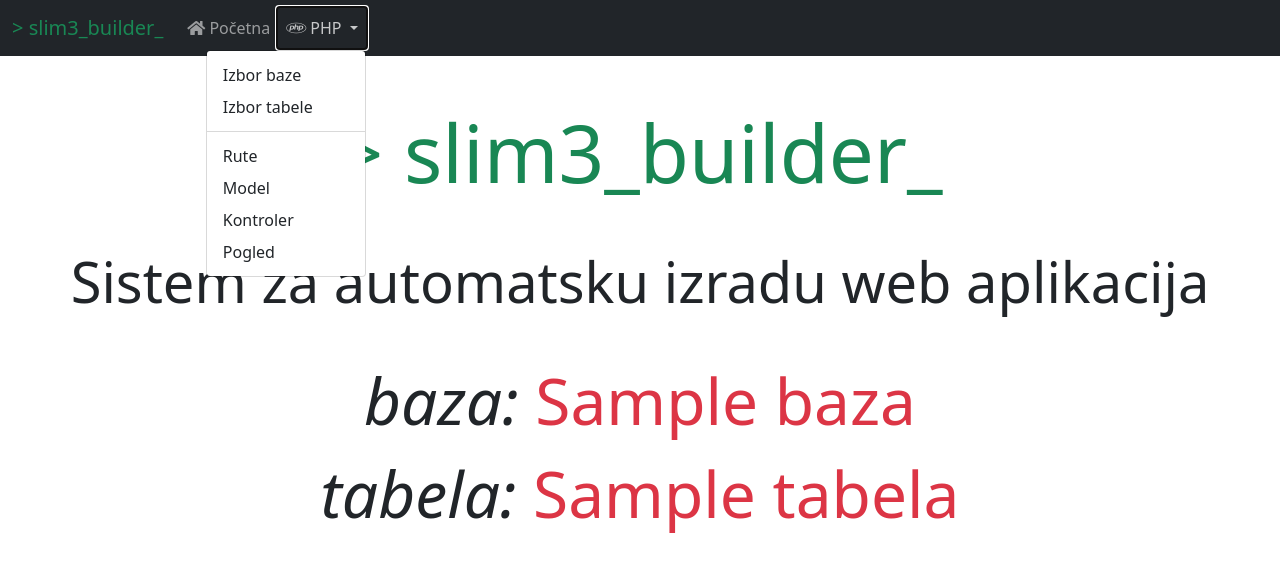
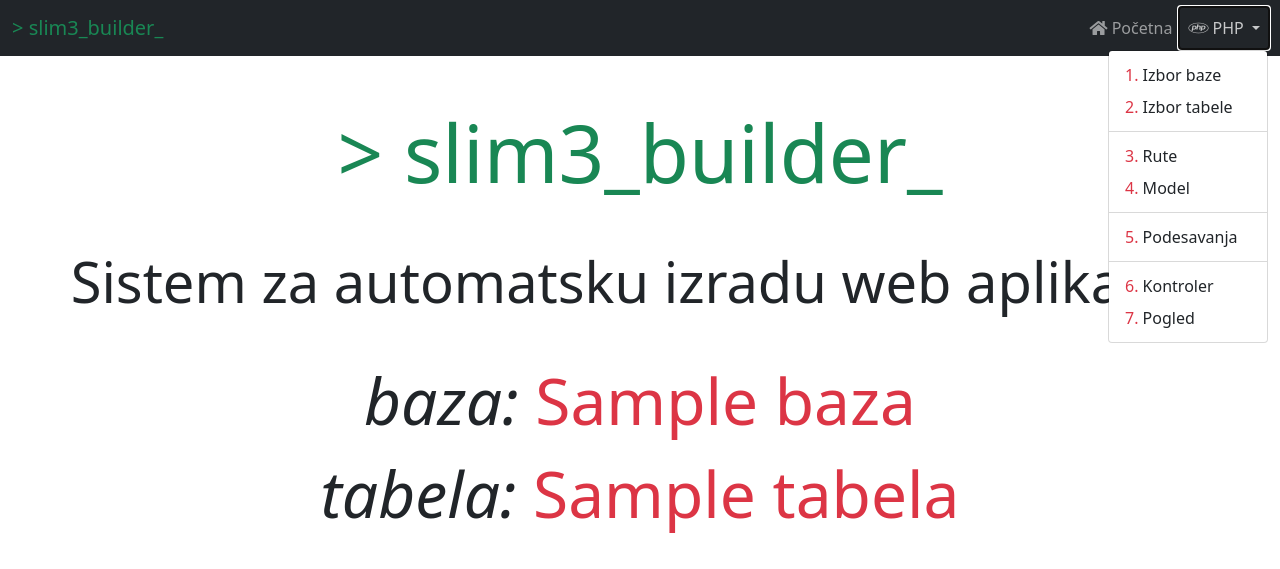
Before and after one commit to chana-chh/builder, a PHP site: template app/views/home.twig in a window 1280 px wide, after a click on "PHP". Shown: the top 569 px of the page. Run offline with PHP 8.4, Linux system fonts and the light colour scheme; the template is opened without the code that fills it: most values are stand-ins (such as "Sample title", 1, 10 or a date in 2020); some libraries are stand-ins or nearby versions.

Commit message:
podesavanja

```diff
--- a/app/Controllers/HomeController.php
+++ b/app/Controllers/HomeController.php
@@ -13,6 +13,7 @@ class HomeController extends Controller
         $izbor = $model->find(1);
         $baza = $izbor->baza;
         $tabela = $izbor->tabela;
+
         $this->render($response, 'home.twig', compact('baza', 'tabela'));
     }
 
--- a/app/routes.php
+++ b/app/routes.php
@@ -11,7 +11,10 @@ $app->get('/rute', '\App\Controllers\RuteController:getRute')->setName('rute');
 
 $app->get('/model', '\App\Controllers\ModelController:getModel')->setName('model');
 
+$app->get('/podesavanja', '\App\Controllers\PodesavanjaController:getPodesavanja')->setName('podesavanja');
+$app->post('/podesavanja', '\App\Controllers\PodesavanjaController:postPodesavanja')->setName('podesavanja');
+
 $app->get('/kontroler', '\App\Controllers\KontrolerController:getKontroler')->setName('kontroler');
-$app->post('/kontroler', '\App\Controllers\KontrolerController:postKontroler')->setName('kontroler');
+// $app->post('/kontroler', '\App\Controllers\KontrolerController:postKontroler')->setName('kontroler');
 
 $app->get('/pogled', '\App\Controllers\PogledController:getPogled')->setName('pogled');
--- a/app/views/home.twig
+++ b/app/views/home.twig
@@ -9,7 +9,8 @@
 <p class="display-3 text-center"><em>baza:</em> <strong class="text-danger">{{ baza }}</strong></p>
 <p class="display-3 text-center mb-5"><em>tabela:</em> <strong class="text-danger">{{ tabela }}</strong></p>
 
-<form action="{{ path_for('reset') }}" method="POST" class="text-center">
+<form action="{{ path_for('reset') }}" method="POST" class="text-center"
+onSubmit="return confirm('Si siguran?') ">
 	<input type="submit" value="Resetuj bazu i tabelu" class="btn btn-outline-danger btn-lg mt-5">
 </form>
 
--- a/app/views/templates/inc/navigation.twig
+++ b/app/views/templates/inc/navigation.twig
@@ -1,32 +1,32 @@
-<nav class="navbar navbar-dark bg-dark text-light navbar-expand-lg sticky-top">
+<nav class="navbar navbar-dark bg-dark text-light navbar-expand-lg sticky-top d-flex">
   <div class="container-fluid">
       <a href="{{ path_for('pocetna') }}" class="navbar-brand text-success">
         &gt; slim3_builder_
       </a>
-
       <button class="navbar-toggler" type="button" data-bs-toggle="collapse" data-bs-target="#navbarSupportedContent">
         <span class="navbar-toggler-icon"></span>
       </button>
 
     <div class="collapse navbar-collapse" id="navbarSupportedContent">
-      <ul class="navbar-nav">
-
+      <ul class="navbar-nav ms-auto">
         <li class="nav-item">
           <a class="nav-link" href="{{ path_for('pocetna') }}"><i class="fas fa-home"></i> Početna</a>
         </li>
-
         <li class="nav-item dropdown">
           <a class="nav-link dropdown-toggle" href="#" id="navbarDropdown" role="button" data-bs-toggle="dropdown">
             <i class="fab fa-php"></i> PHP
           </a>
           <div class="dropdown-menu dropdown-menu-end">
-            <a class="dropdown-item" href="{{ path_for('baze') }}">Izbor baze</a>
-            <a class="dropdown-item" href="{{ path_for('tabele') }}">Izbor tabele</a>
+            <a class="dropdown-item" href="{{ path_for('baze') }}"><span class="text-danger">1.</span> Izbor baze</a>
+            <a class="dropdown-item" href="{{ path_for('tabele') }}"><span class="text-danger">2.</span> Izbor tabele</a>
             <div class="dropdown-divider"></div>
-            <a class="dropdown-item" href="{{ path_for('rute') }}">Rute</a>
-            <a class="dropdown-item" href="{{ path_for('model') }}">Model</a>
-            <a class="dropdown-item" href="{{ path_for('kontroler') }}">Kontroler</a>
-            <a class="dropdown-item" href="{{ path_for('pogled') }}">Pogled</a>
+            <a class="dropdown-item" href="{{ path_for('rute') }}"><span class="text-danger">3.</span> Rute</a>
+            <a class="dropdown-item" href="{{ path_for('model') }}"><span class="text-danger">4.</span> Model</a>
+            <div class="dropdown-divider"></div>
+            <a class="dropdown-item" href="{{ path_for('podesavanja') }}"><span class="text-danger">5.</span> Podesavanja</a>
+            <div class="dropdown-divider"></div>
+            <a class="dropdown-item" href="{{ path_for('kontroler') }}"><span class="text-danger">6.</span> Kontroler</a>
+            <a class="dropdown-item" href="{{ path_for('pogled') }}"><span class="text-danger">7.</span> Pogled</a>
           </div>
         </li>
 
```
Also changed, not shown: app/Controllers/PodesavanjaController.php (added, +58 -0 lines), app/Models/Izbor.php (+0 -31 lines), app/fje.php (+4 -4 lines), app/views/podesavanja.twig (renamed from app/views/kontroler.twig, +22 -8 lines). Lines whose indentation alone changed are shown as unchanged.
